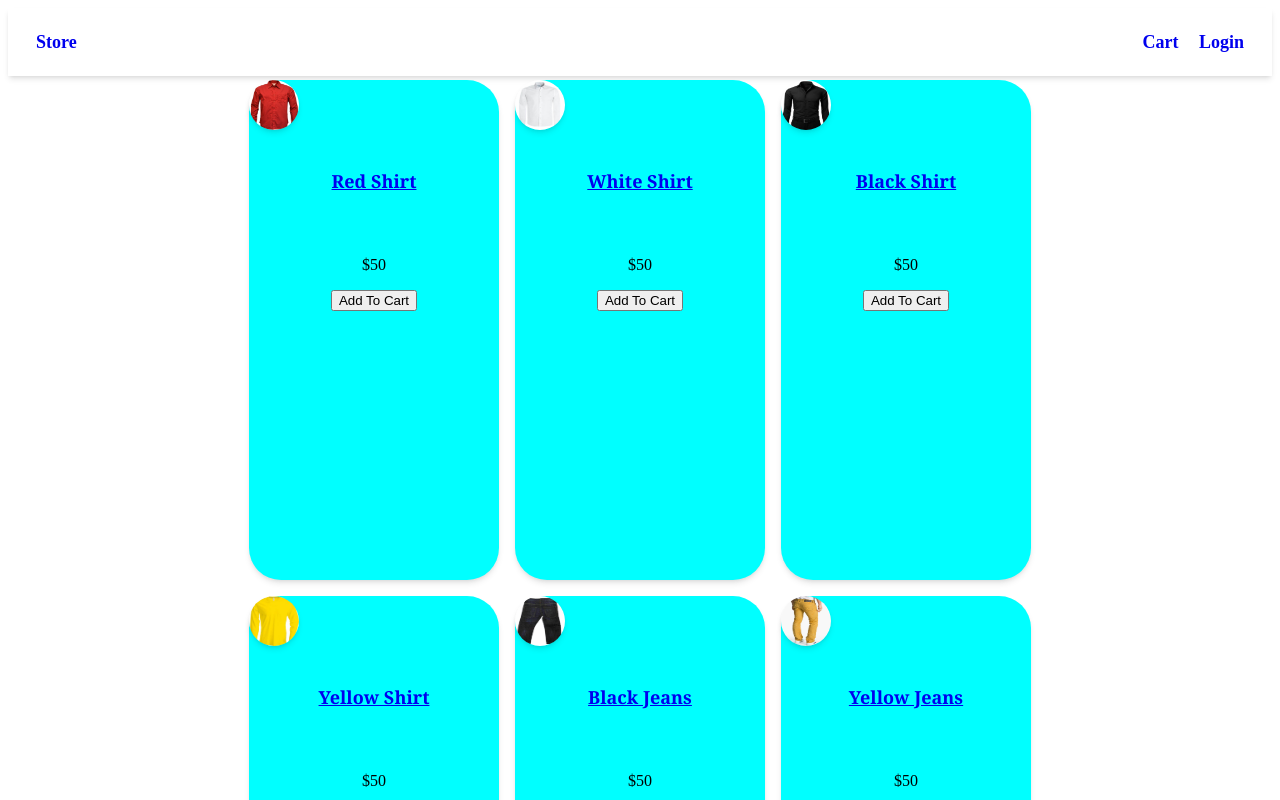
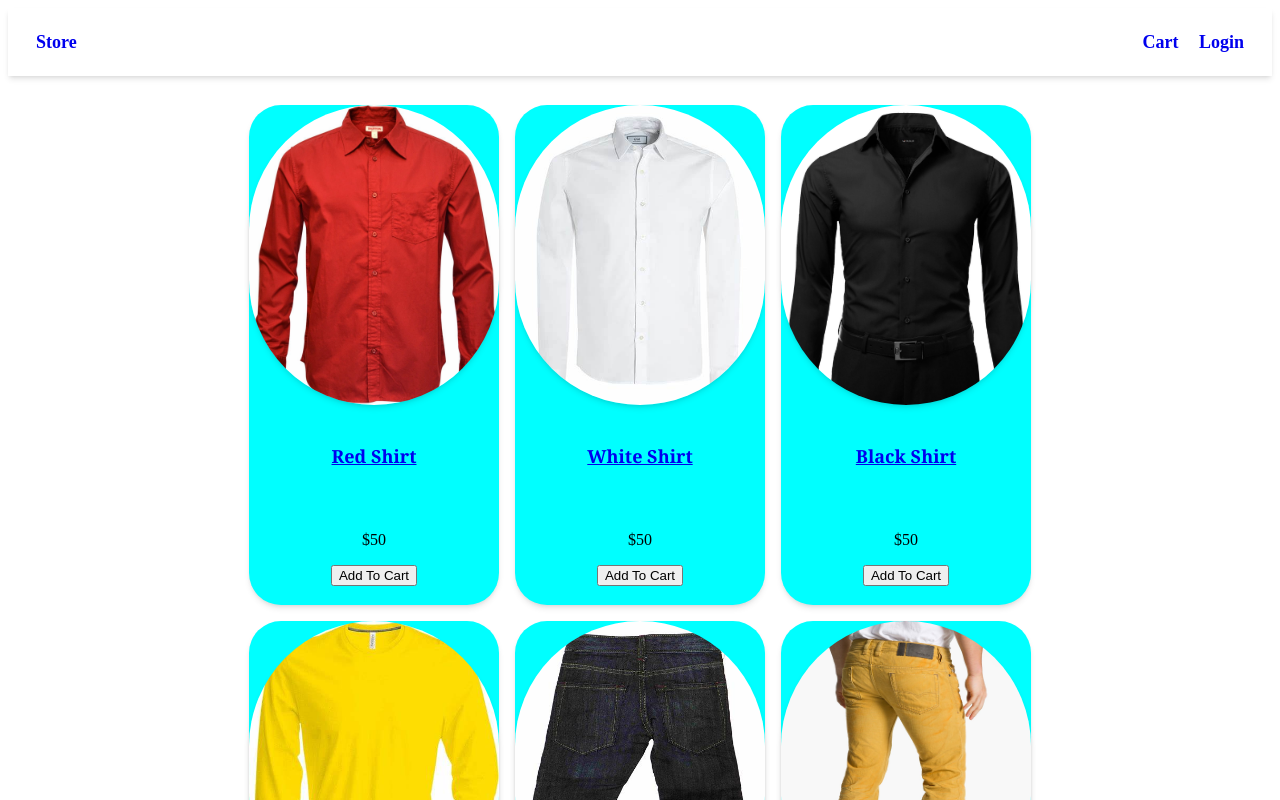
Before and after one commit to PG22Arseniy/ecommerce_nextjs_react_mongodb, a Next.js app in the folder ecommerce-project/: page / in a window 1280 px wide. Shown: the top 800 px of the page. Built offline with nearby package versions, Linux system fonts and the light colour scheme.

Commit message:
better looking list of products

```diff
--- a/ecommerce-project/src/pages/index.tsx
+++ b/ecommerce-project/src/pages/index.tsx
@@ -8,7 +8,7 @@ export default function Home() {
        <div className='productList'>
           {
             data.products.map((product)=>(
-              <ProductItem product={product}/>
+              <ProductItem product={product} key={product.slug}/>
             ))
           }
        </div>
--- a/ecommerce-project/src/styles/Layout.scss
+++ b/ecommerce-project/src/styles/Layout.scss
@@ -32,6 +32,7 @@
 }
 
 .productList{
+    padding: 25px 0;
     display: grid;
     grid-template-columns: repeat(1, minmax(0, 1fr));
     gap: 1rem;
--- a/ecommerce-project/src/styles/Product.scss
+++ b/ecommerce-project/src/styles/Product.scss
@@ -6,8 +6,8 @@
     height: 500px;
 
     .itemImage{
-        height: 50px;
-        width: 50px;
+        height: 300px;
+        width: 250px;
         border-radius: 9999px;
         box-shadow: 0 4px 6px -1px rgb(0 0 0 / 0.1), 0 2px 4px -2px rgb(0 0 0 / 0.1);
     }
```
